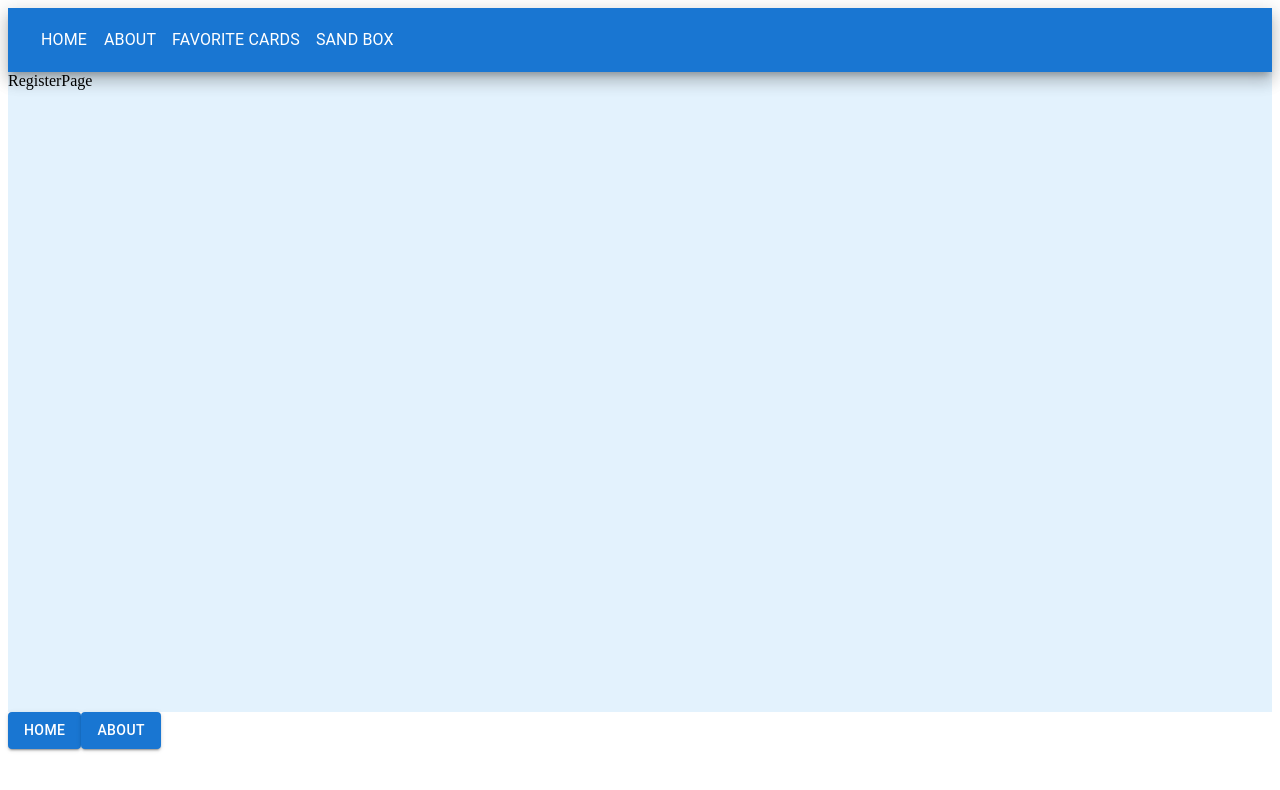
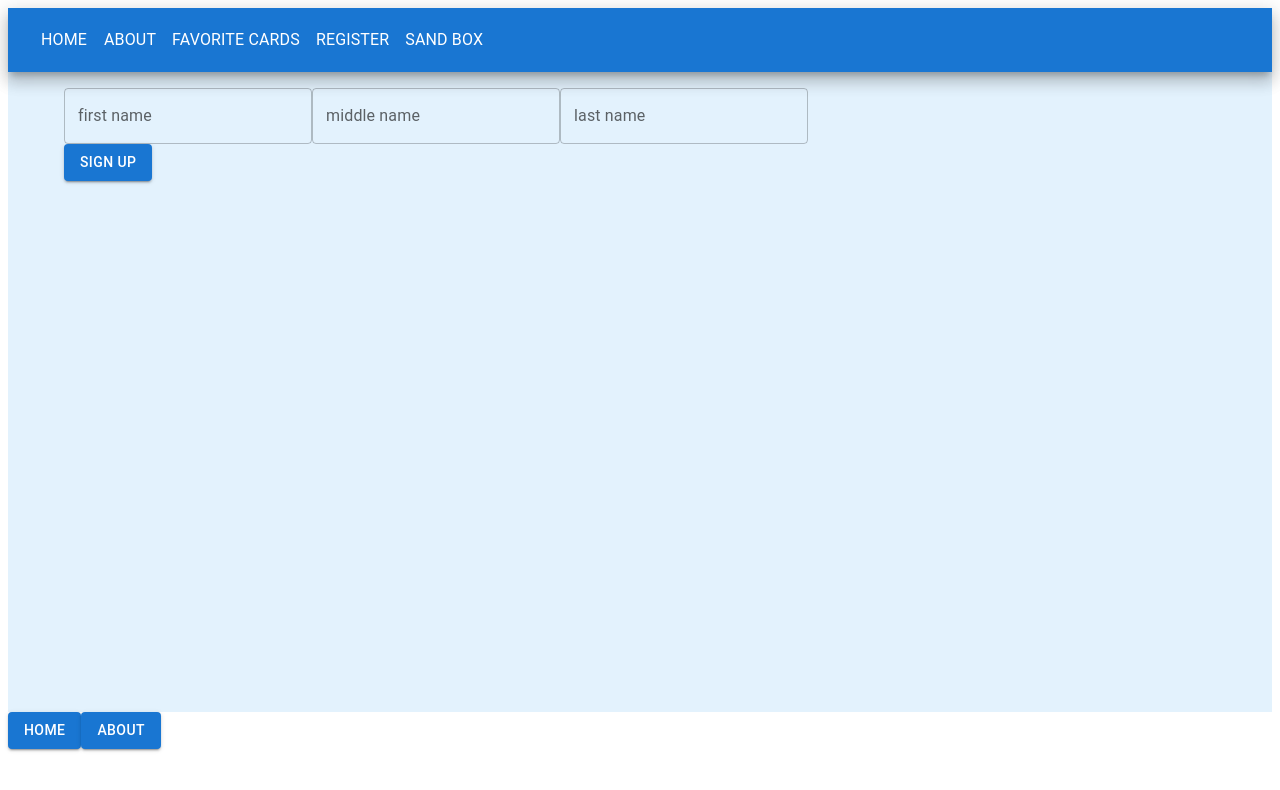
Before and after one commit to TzachLectures/cards-proj-241024ER, a React (Vite) app: page /register in a window 1280 px wide. Shown: the top 790 px of the page. Built offline with nearby package versions, Linux system fonts and the light colour scheme.

Commit message:
custom hooks and register form

```diff
--- a/src/layout/header/Header.jsx
+++ b/src/layout/header/Header.jsx
@@ -8,6 +8,7 @@ function Header() {
         <HeaderLink to={ROUTES.root} label={"Home"} />
         <HeaderLink to={ROUTES.about} label={"About"} />
         <HeaderLink to={ROUTES.favorite} label={"Favorite cards"} />
+        <HeaderLink to={ROUTES.register} label={"Register"} />
         <HeaderLink to={ROUTES.sandbox} label={"Sand box"} />
       </Toolbar>
     </AppBar>
--- a/src/pages/RegisterPage.jsx
+++ b/src/pages/RegisterPage.jsx
@@ -1,7 +1,12 @@
 import React from "react";
+import RegisterForm from "../users/components/RegisterForm";
 
 function RegisterPage() {
-  return <div>RegisterPage</div>;
+  return (
+    <div>
+      <RegisterForm />
+    </div>
+  );
 }
 
 export default RegisterPage;
--- a/src/sandbox/CountryList.jsx
+++ b/src/sandbox/CountryList.jsx
@@ -1,22 +1,12 @@
-import { Box, Typography } from "@mui/material";
-import { useEffect, useState } from "react";
+import { Box, TextField, Typography } from "@mui/material";
+import useCountries from "./hooks/useCountries";
 
 function CountryList() {
-  const [countries, setCountries] = useState([]);
-
-  const getCountries = async () => {
-    const res = await fetch("https://restcountries.com/v3.1/all");
-    const jsonCountries = await res.json();
-    setCountries(jsonCountries);
-  };
-
-  useEffect(() => {
-    getCountries();
-  }, []);
-
+  const { filteredCountries, handleChange } = useCountries();
   return (
     <div>
-      {countries.map((c) => (
+      <TextField onChange={handleChange} />
+      {filteredCountries.map((c) => (
         <Box key={c.name.common}>
           <Typography>{c.name.common}</Typography>
           <img src={c.flags.png} />
--- /dev/null
+++ b/src/sandbox/hooks/useCountries.js
@@ -0,0 +1,32 @@
+import { useEffect, useState } from "react";
+
+export default function useCountries() {
+  const [countries, setCountries] = useState([]);
+  const [filteredCountries, setFilteredCountries] = useState([]);
+
+  const getCountries = async () => {
+    const res = await fetch("https://restcountries.com/v3.1/all");
+    const jsonCountries = await res.json();
+    setCountries(jsonCountries);
+    setFilteredCountries(jsonCountries);
+  };
+
+  const handleChange = (event) => {
+    setFilteredCountries(
+      countries.filter((country) =>
+        country.name.common
+          .toLowerCase()
+          .includes(event.target.value.toLowerCase().trim())
+      )
+    );
+  };
+
+  useEffect(() => {
+    getCountries();
+  }, []);
+
+  return {
+    filteredCountries,
+    handleChange,
+  };
+}
--- /dev/null
+++ b/src/users/components/RegisterForm.jsx
@@ -0,0 +1,43 @@
+import { Button, Container, TextField } from "@mui/material";
+import { useState } from "react";
+
+function RegisterForm() {
+  const [userDetails, setUserDetails] = useState({
+    firstName: "",
+    lastName: "",
+    middleName: "",
+  });
+
+  const handleChange = (e) => {
+    setUserDetails((prev) => ({
+      ...prev,
+      firstName: e.target.value,
+    }));
+  };
+
+  const handleSignup = () => {
+    console.log(userDetails);
+  };
+
+  return (
+    <Container
+      sx={{
+        pt: 2,
+      }}
+    >
+      <TextField label={"first name"} onChange={handleChange} />
+      <TextField label={"middle name"} />
+      <TextField label={"last name"} />
+
+      <Button
+        variant="contained"
+        sx={{ display: "block" }}
+        onClick={handleSignup}
+      >
+        Sign up
+      </Button>
+    </Container>
+  );
+}
+
+export default RegisterForm;
```
